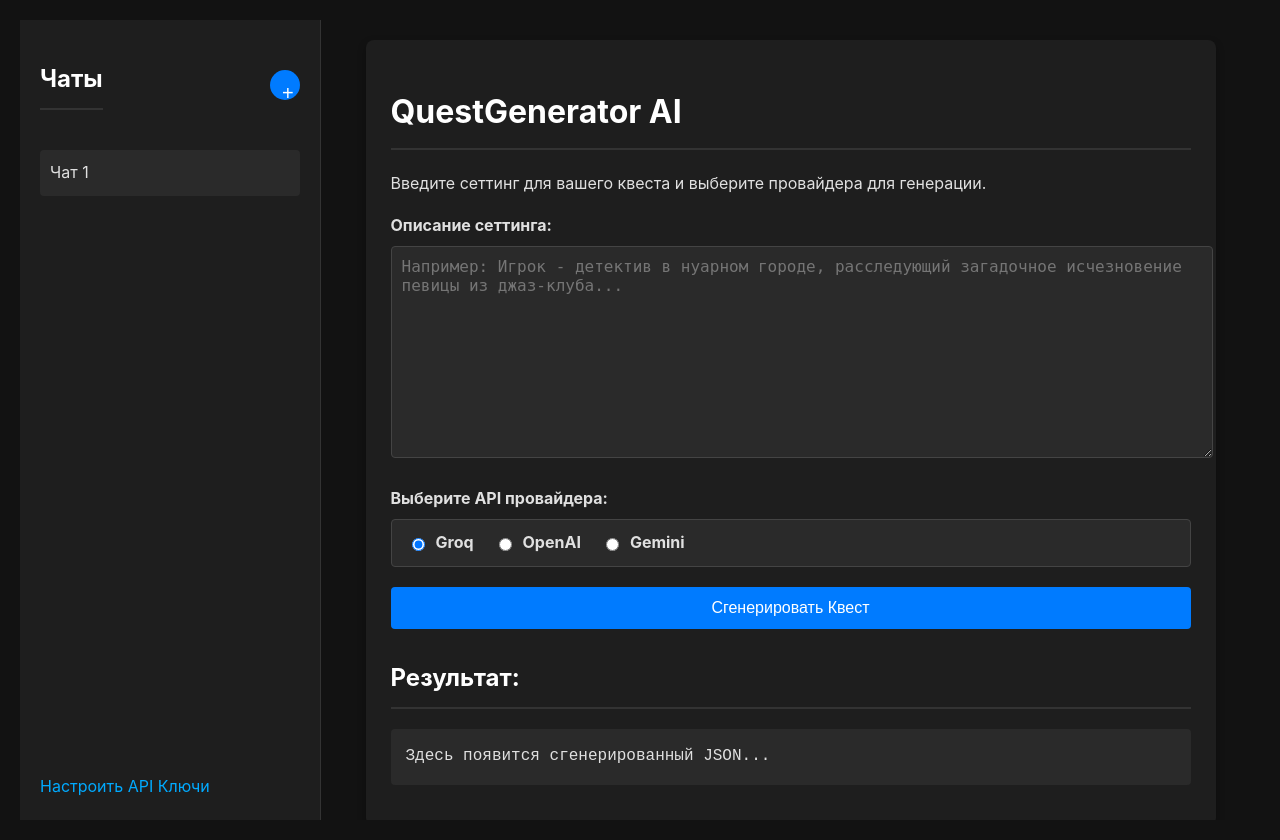
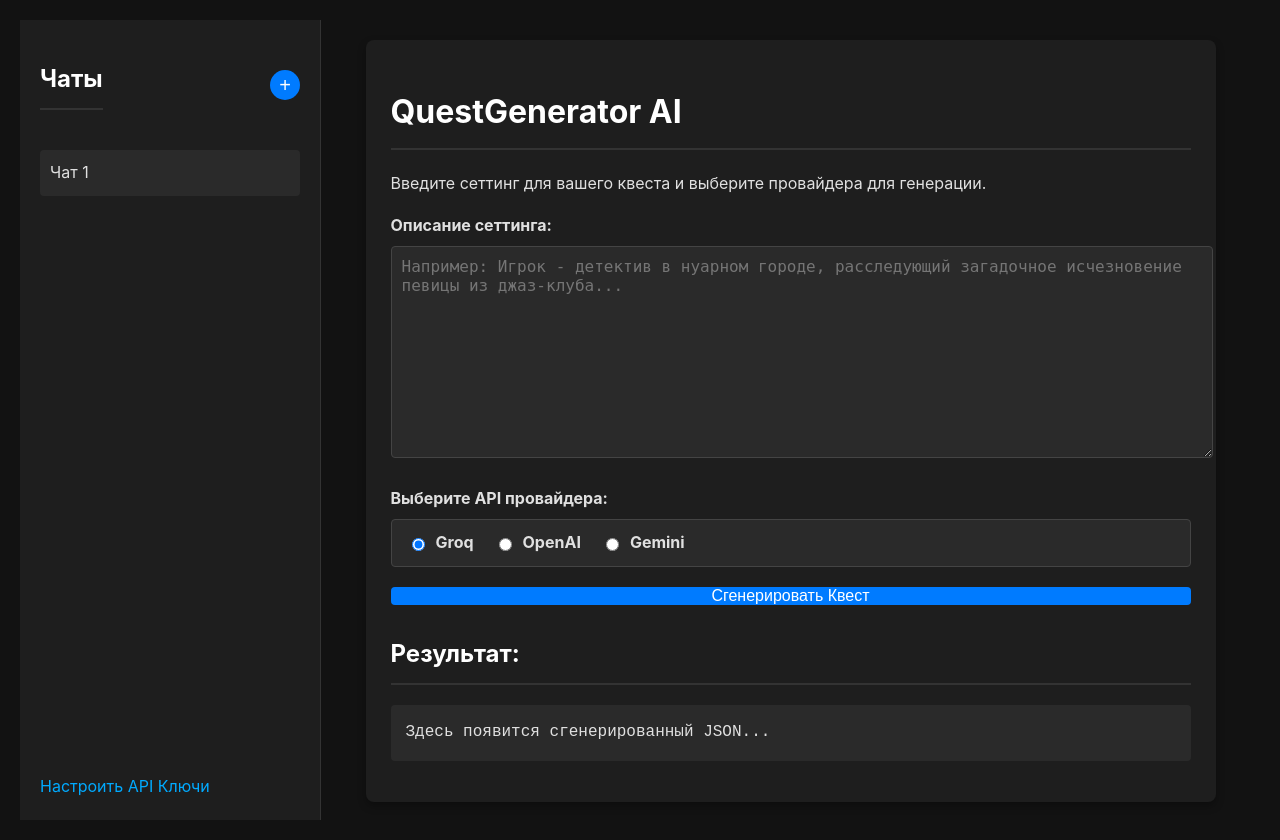
Before and after one commit to sasha2004-art/test1, a Flask app: page / in a window 1280 px wide. Run offline with Flask 2, Linux system fonts and the light colour scheme.

Commit message:
feat: изменить отступ кнопки на 0px для улучшения стиля

```diff
--- a/app/static/css/style.css
+++ b/app/static/css/style.css
@@ -40,7 +40,7 @@ input[type="password"], textarea {
 button {
     display: block;
     width: 100%;
-    padding: 12px;
+    padding: 0px;
     background-color: #007bff;
     color: white;
     border: none;
```
